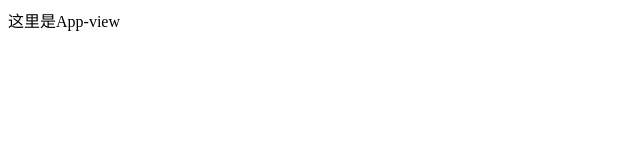
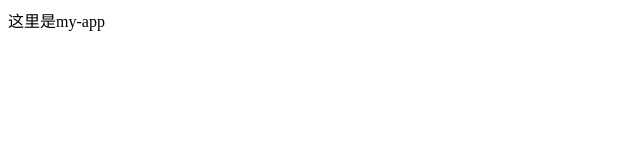
Before and after one commit to FreshManRan/react, a React app: page / in a window 1280 px wide. Shown: the top 160 px of the page, without its empty margins (0-640 px from the left). Built offline with nearby package versions, Linux system fonts and the light colour scheme.

Commit message:
拆分model和view

```diff
--- a/src/index.jsx
+++ b/src/index.jsx
@@ -11,10 +11,10 @@ import view from 'view';
 
 ((model) => {
     let store = core.createStore(model)
-    let AppComponent = view.App.connectComponent;
+    let ContainerComponent = view.container.connectComponent;
     ReactDOM.render(
         <Provider store = {store}>
-            <AppComponent/>
+            <ContainerComponent/>
         </Provider>,
         document.getElementById('app-container')
     )
--- a/src/model/app/reducer.js
+++ b/src/model/app/reducer.js
@@ -1,9 +1,9 @@
-import * as action from './action';
-export default (state = null,params) => {
+import * as Action from './action';
+export default (state = null,action) => {
     let nextState = Object.assign({},state);
-   switch(params.type){
-       case action.CHANGE_INIT:
-            nextState.name = params.data.name;
+   switch(action.type){
+       case Action.CHANGE_INIT:
+            nextState.name = action.data.name;
         break;
    }
     return nextState;
--- a/src/view/app/constants.js
+++ /dev/null
@@ -1,4 +0,0 @@
-import model from 'model';
-
-const NAME = model.App.constants.NAME;
-export {NAME}
--- a/src/view/app/index.js
+++ /dev/null
@@ -1,5 +0,0 @@
-import * as constants from './constants';
-import * as component from './component';
-import connectComponent from './connect';
-
-export {component,connectComponent,constants}
--- a/src/view/app/component/index.jsx
+++ b/src/view/container/component/index.jsx
@@ -6,8 +6,9 @@ class Component extends React.Component {
         this.props.init();
     }
     render(){
+        let {name} = this.props;
         return (
-            <div>这里是App-view</div>
+            <div>这里是{name}</div>
         )
     }
 }
--- /dev/null
+++ b/src/view/container/index.js
@@ -0,0 +1,4 @@
+import * as component from './component';
+import connectComponent from './connect';
+
+export {component,connectComponent}
--- a/src/view/index.js
+++ b/src/view/index.js
@@ -1,3 +1,3 @@
-import * as App from './app';
+import * as container from './container';
 
-export default {App}
+export default {container}
```
Also changed, not shown: src/view/container/action.js (renamed from src/view/app/action.js), src/view/container/connect.js (renamed from src/view/app/connect.js).
